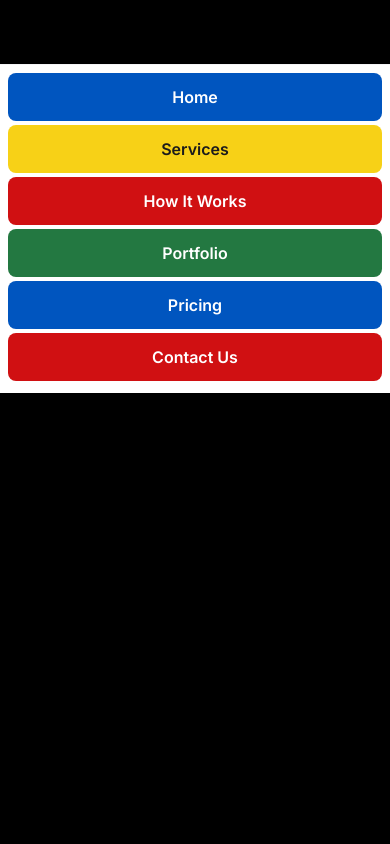
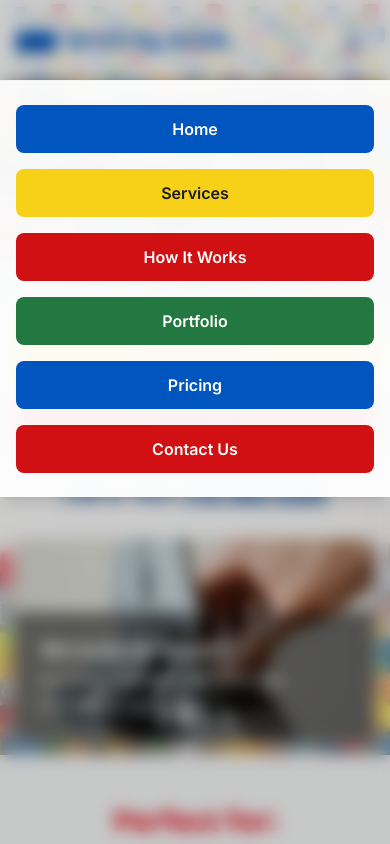
Before and after one commit to ToryThompson/BrickByBrick, a Next.js app: page / in a window 390 px wide. Both pictures are taken after a click on the button 354 px from the left and 40 px from the top of the page. Shown: the top 844 px of the page. Built offline with nearby package versions, Linux system fonts and the light colour scheme.

Commit message:
Update email template, mobile menu, and global styles

```diff
--- a/src/app/api/send-email/route.ts
+++ b/src/app/api/send-email/route.ts
@@ -46,6 +46,8 @@ export async function POST(request: Request) {
 
         <p><strong>Delivery Method:</strong> ${deliveryMethod || 'Not specified'}</p>
         <p><strong>Gluing Requested:</strong> ${gluing ? 'Yes' : 'No'}</p>
+        <p><strong>Gluing Request:</strong> ${gluing === 'permanent' ? 'Permanent Gluing' : gluing === 'dissolvable' ? 'Dissolvable Gluing' : 'No Gluing'}</p>
+        ${gluing !== false ? `<p><strong>Gluing Details:</strong> ${gluing === 'permanent' ? 'Permanent glue for display pieces that won\'t be disassembled' : 'Dissolvable glue that can be removed with warm water if you want to rebuild later'}</p>` : ''}
         <p><strong>Message:</strong></p>
         <p>${message}</p>
       `,
--- a/src/app/components/MobileMenu.tsx
+++ b/src/app/components/MobileMenu.tsx
@@ -10,22 +10,24 @@ export default function MobileMenu() {
     <div className="relative">
       {/* Mobile Menu Button */}
       <button
-        className="md:hidden p-2"
+        className="md:hidden p-2 hover:bg-gray-100 rounded-lg transition-all duration-300 active:scale-95"
         onClick={() => setIsOpen(!isOpen)}
         aria-label="Toggle mobile menu"
       >
-        <svg className="w-6 h-6" fill="none" stroke="currentColor" viewBox="0 0 24 24">
-          <path strokeLinecap="round" strokeLinejoin="round" strokeWidth={2} d="M4 6h16M4 12h16M4 18h16" />
-        </svg>
+        <div className="w-6 h-6 flex flex-col justify-center items-center gap-1.5">
+          <span className={`block w-6 h-0.5 bg-[#0055BF] transition-all duration-300 ${isOpen ? 'rotate-45 translate-y-2' : ''}`}></span>
+          <span className={`block w-6 h-0.5 bg-[#0055BF] transition-all duration-300 ${isOpen ? 'opacity-0' : ''}`}></span>
+          <span className={`block w-6 h-0.5 bg-[#0055BF] transition-all duration-300 ${isOpen ? '-rotate-45 -translate-y-2' : ''}`}></span>
+        </div>
       </button>
 
       {/* Mobile Navigation Menu */}
       <div
-        className={`md:hidden fixed top-16 left-0 right-0 bg-white shadow-lg z-50 transition-all duration-300 ease-in-out ${
+        className={`md:hidden fixed top-20 left-0 right-0 bg-white/95 backdrop-blur-sm shadow-lg z-50 transition-all duration-300 ease-in-out ${
           isOpen ? 'opacity-100 visible translate-y-0' : 'opacity-0 invisible -translate-y-2'
         }`}
       >
-        <div className="px-2 pt-2 pb-3 space-y-1 border-t border-gray-100">
+        <div className="px-4 py-6 space-y-4 border-t border-gray-100">
           <Link
             href="/"
             className="group relative flex items-center justify-center px-6 py-3 text-white font-semibold rounded-lg bg-[#0055BF] hover:-translate-y-1 active:translate-y-0 transition-transform duration-300"
@@ -92,7 +94,7 @@ export default function MobileMenu() {
       {/* Overlay when menu is open */}
       {isOpen && (
         <div
-          className="fixed inset-0 bg-black bg-opacity-50 z-40 md:hidden"
+          className="fixed inset-0 bg-black/20 backdrop-blur-sm z-40 md:hidden transition-opacity duration-300"
           onClick={() => setIsOpen(false)}
         />
       )}
--- a/src/app/globals.css
+++ b/src/app/globals.css
@@ -42,6 +42,9 @@ body {
   body {
     @apply bg-gray-50;
   }
+  :root {
+    --font-bricolage: 'Bricolage Grotesque', sans-serif;
+  }
 }
 
 @layer components {
@@ -68,8 +71,7 @@ body {
     letter-spacing: 0.01em;
   }
   .font-brick {
-    font-family: 'Brick Comic', Arial, Helvetica, sans-serif;
-    letter-spacing: 0.01em;
+    font-family: var(--font-bricolage);
   }
 }
 
@@ -133,3 +135,87 @@ body textarea {
 .absolute.z-10.w-full.mt-1.bg-white.rounded-lg.shadow-lg.border.border-gray-200.max-h-96.overflow-y-auto div {
   color: #000000 !important; /* Black color for search results text */
 }
+
+/* Navigation Animations */
+@keyframes gradient-x {
+  0% {
+    background-position: 0% 50%;
+  }
+  50% {
+    background-position: 100% 50%;
+  }
+  100% {
+    background-position: 0% 50%;
+  }
+}
+
+@keyframes float {
+  0% {
+    transform: translateY(0) rotate(0deg);
+  }
+  25% {
+    transform: translateY(-8px) rotate(4deg);
+  }
+  50% {
+    transform: translateY(-15px) rotate(8deg);
+  }
+  75% {
+    transform: translateY(-8px) rotate(4deg);
+  }
+  100% {
+    transform: translateY(0) rotate(0deg);
+  }
+}
+
+@keyframes float-delayed {
+  0% {
+    transform: translateY(0) rotate(0deg);
+  }
+  25% {
+    transform: translateY(-6px) rotate(-4deg);
+  }
+  50% {
+    transform: translateY(-12px) rotate(-8deg);
+  }
+  75% {
+    transform: translateY(-6px) rotate(-4deg);
+  }
+  100% {
+    transform: translateY(0) rotate(0deg);
+  }
+}
+
+@keyframes float-slow {
+  0% {
+    transform: translateY(0) rotate(0deg);
+  }
+  25% {
+    transform: translateY(-5px) rotate(2deg);
+  }
+  50% {
+    transform: translateY(-10px) rotate(5deg);
+  }
+  75% {
+    transform: translateY(-5px) rotate(2deg);
+  }
+  100% {
+    transform: translateY(0) rotate(0deg);
+  }
+}
+
+.animate-gradient-x {
+  animation: gradient-x 12s ease-in-out infinite;
+  background-size: 200% 200%;
+}
+
+.animate-float {
+  animation: float 6s cubic-bezier(0.4, 0, 0.2, 1) infinite;
+}
+
+.animate-float-delayed {
+  animation: float-delayed 7s cubic-bezier(0.4, 0, 0.2, 1) infinite;
+}
+
+.animate-float-slow {
+  animation: float-slow 8s cubic-bezier(0.4, 0, 0.2, 1) infinite;
+}
```
